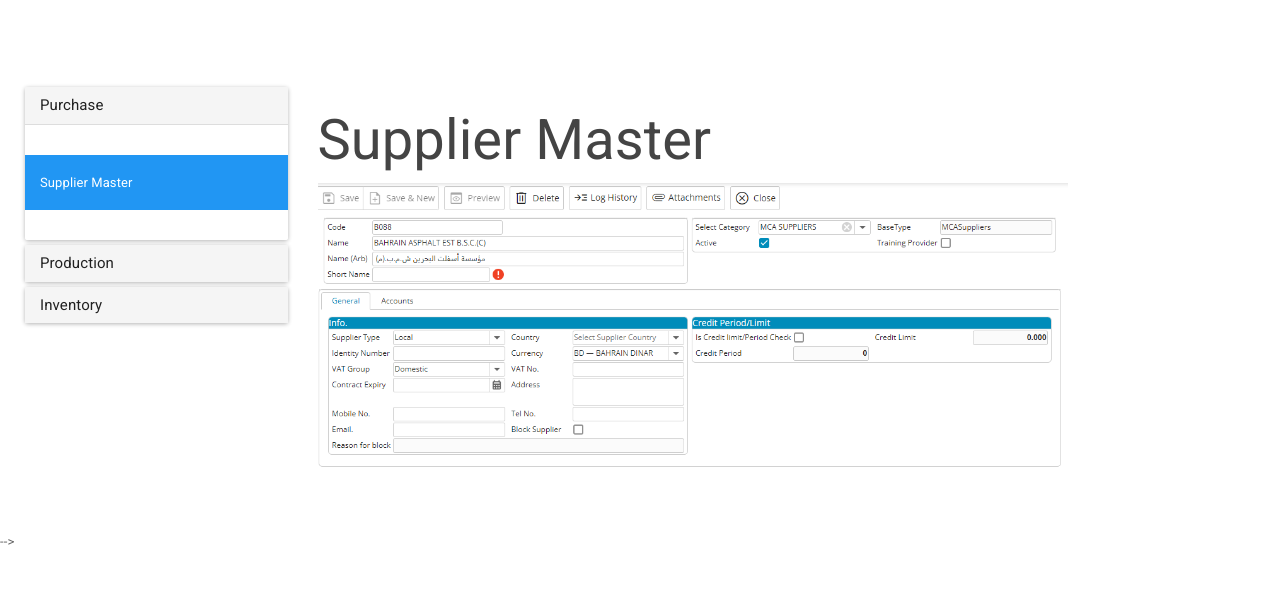
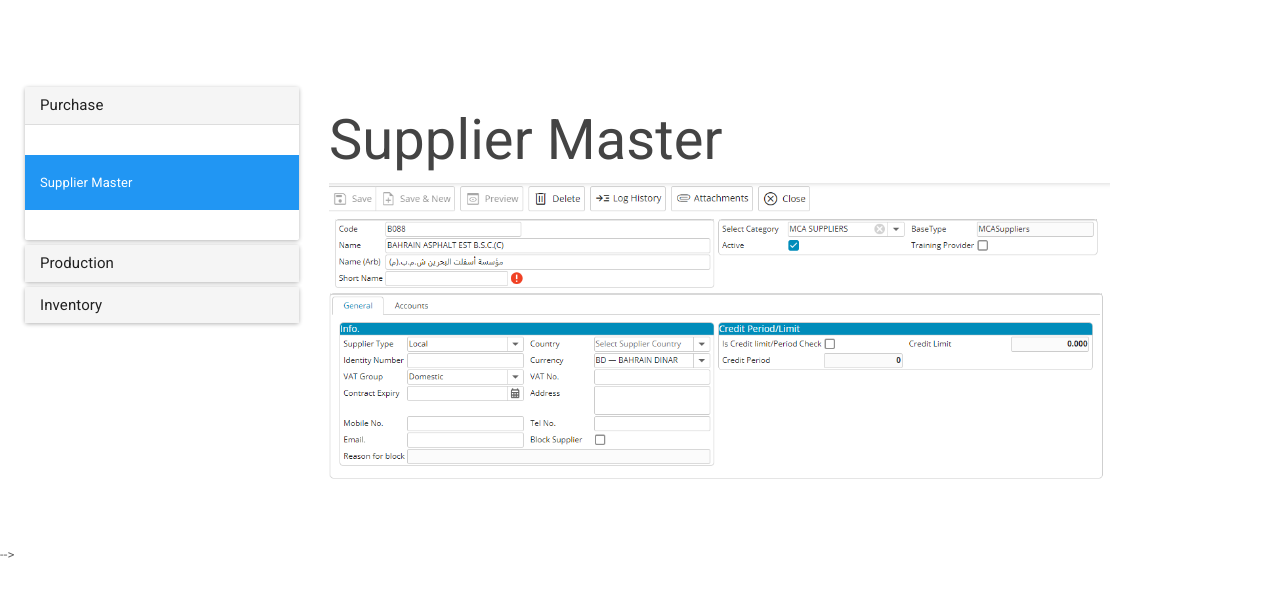
Before and after one commit to epimonoserpsolutions/epimonoserpsolutions.github.io, a Jekyll site: the page built from _docs/Supplier.md, in a window 1280 px wide. Shown: the top 597 px of the page. Built offline with Jekyll 4.4.1, drawn with Linux system fonts in a browser that asks for light colours.

Commit message:
2023-09-11P

```diff
--- a/_layouts/docs.html
+++ b/_layouts/docs.html
@@ -2,7 +2,7 @@
 layout: default
 ---
 
-<div class="container" style="margin-left:10px;margin-right:10px">
+<div class="container" style="margin-left:10px;margin-right:10px; width:95%">
     <div class="row">
         <div class="col-md-3">
           {% include docs_nav.html %}
```
